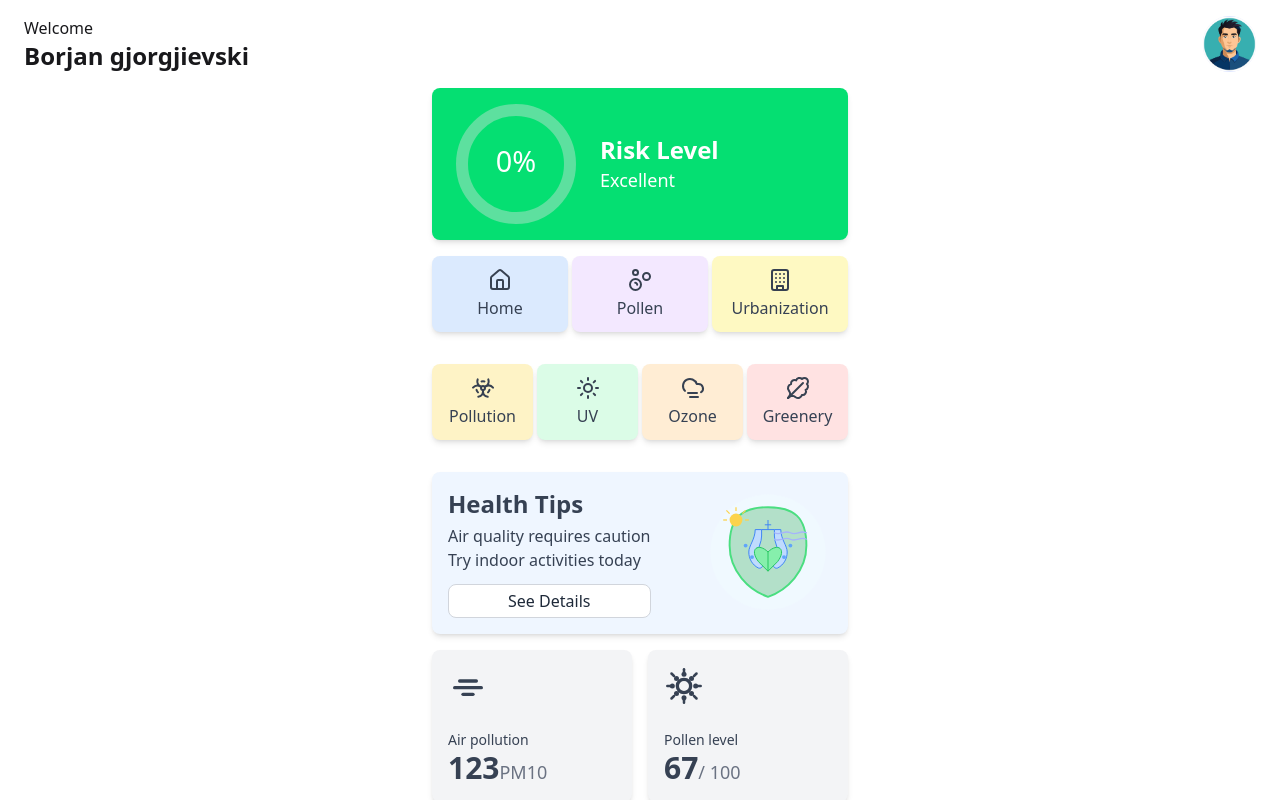
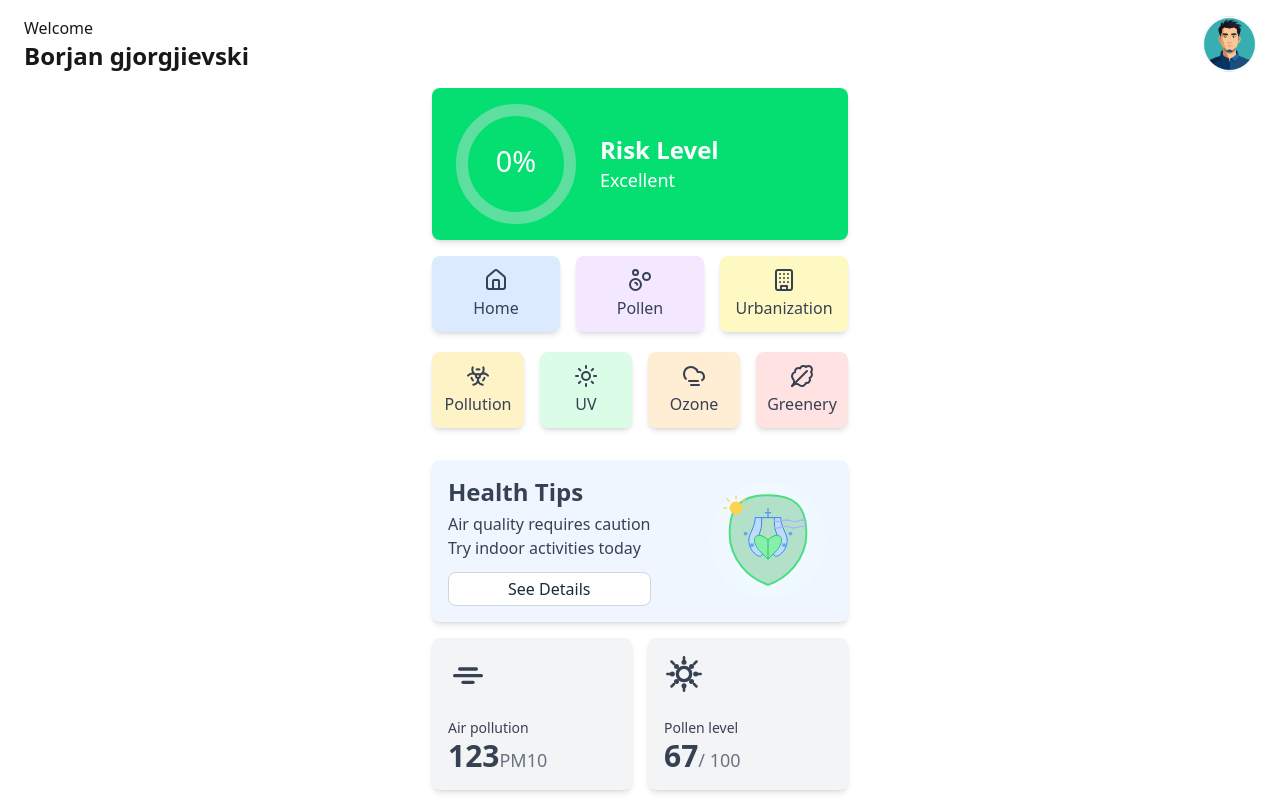
Before and after one commit to andrejshuma/CassiniHackathon, a React (Vite) app in the folder preventiq/: page / in a window 1280 px wide. Shown: the top 800 px of the page. Built offline with nearby package versions, Linux system fonts and the light colour scheme.

Commit message:
finished slider

```diff
--- a/preventiq/src/pages/Home/NewSlider.jsx
+++ b/preventiq/src/pages/Home/NewSlider.jsx
@@ -6,7 +6,7 @@ const NewSlider = ({ setSubPage }) => {
 
     return (
         <>
-            <div className="grid grid-cols-3 gap-1 mb-4">
+            <div className="grid grid-cols-3 gap-4 mb-1">
                 <button
                     onClick={() => setSubPage("home")}
                     className="bg-blue-100 p-3 rounded-lg flex flex-col justify-between items-center gap-1 shadow-md">
@@ -26,7 +26,7 @@ const NewSlider = ({ setSubPage }) => {
                     <span className="text-s text-gray-700">Urbanization</span>
                 </button>
             </div>
-            <div className="grid grid-cols-4 gap-1 mb-4">
+            <div className="grid grid-cols-4 gap-4 mb-4">
                 <button
                     onClick={() => setSubPage("pollution")}
                     className="bg-amber-100 p-3 rounded-lg flex flex-col justify-between items-center gap-1 shadow-md">
```
